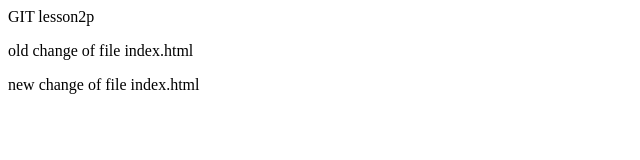
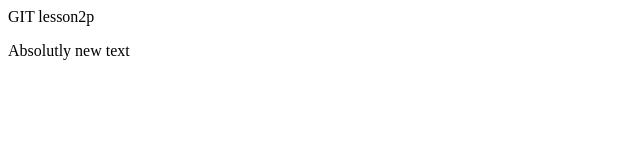
Before and after one commit to Viatoris-stubborn/test, a plain HTML site: page index.html in a window 1280 px wide. Shown: the whole page, without its empty margins (0-640 px from the left). Drawn offline with Linux system fonts and the light colour scheme.

Commit message:
Third commit

```diff
--- a/index.html
+++ b/index.html
@@ -8,8 +8,6 @@
 
 <body>
 	</h1>GIT lesson2</h1>p
-<p> old change of file index.html</p>
-<p> new change of file index.html</p>
-
+<p> Absolutly new text</p>
 </body>
 </html>
```
